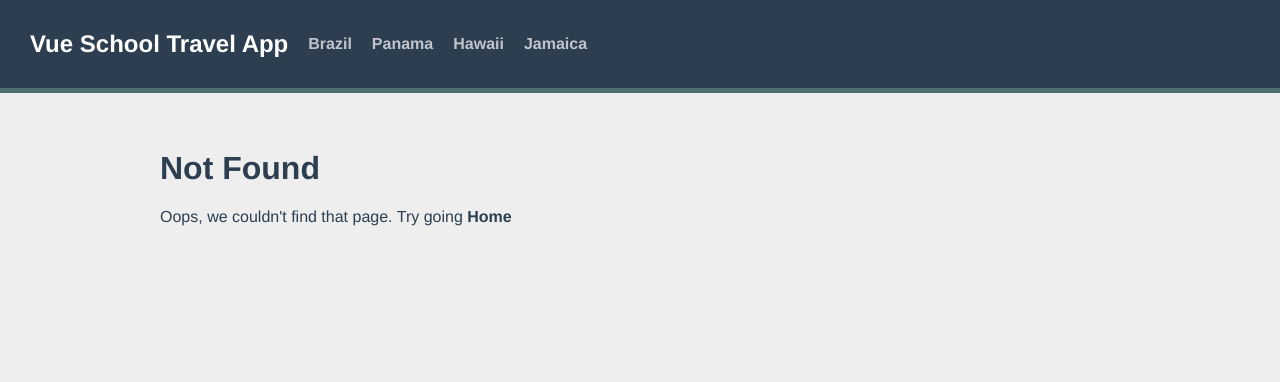
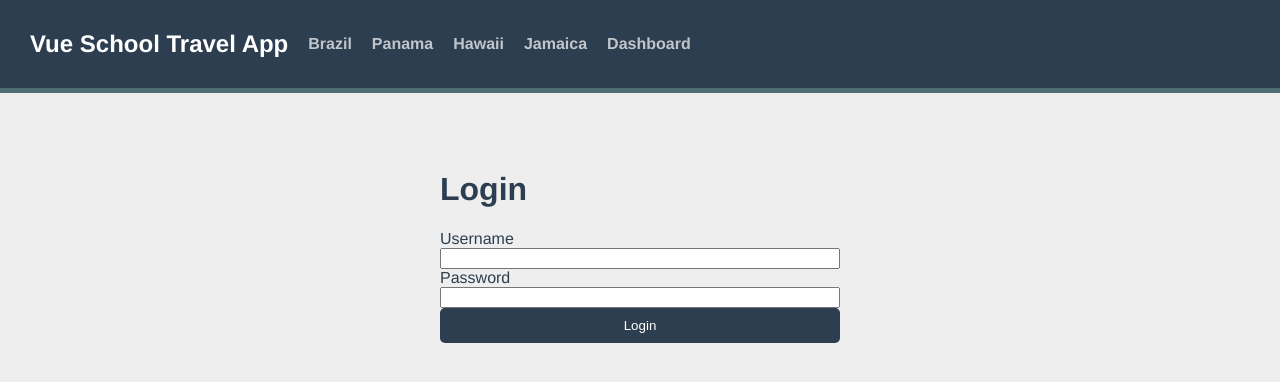
Before and after one commit to Daaaiii/vue-school-travel-app, a Vue app: page /login in a window 1280 px wide. Before the commit this address had no page. Shown: the top 382 px of the page. Built offline with nearby package versions, Linux system fonts and the light colour scheme.

Commit message:
feat: add route meta field

```diff
--- a/src/components/TheNavegation.vue
+++ b/src/components/TheNavegation.vue
@@ -1,23 +1,24 @@
 <template>
-    <div id="nav">
-        <RouterLink id="logo" :to="{path:'/'}">Vue School Travel App</RouterLink>
+  <div id="nav">
+    <RouterLink id="logo" :to="{ path: '/' }">Vue School Travel App</RouterLink>
 
-        <RouterLink v-for="destination in destinations"
-        :key="destination.id"
-            :to="{ name: 'destination.show',
-            params: { id: destination.id, slug:destination.slug } }">
+    <RouterLink v-for="destination in destinations" :key="destination.id" :to="{
+      name: 'destination.show',
+      params: { id: destination.id, slug: destination.slug }
+    }">
 
-            {{ destination.name }}
+      {{ destination.name }}
 
-        </RouterLink>
-    </div>
+    </RouterLink>
+    <RouterLink :to="{name: 'protected'}">Dashboard</RouterLink>
+  </div>
 </template>
 
 <script>
 import sourceData from '@/data.json';
 
 export default {
-  data(){
+  data() {
     return {
       destinations: sourceData.destinations
     }
@@ -27,6 +28,6 @@
 
 <style lang="css">
 #nav .vue-school-active-link {
-    transform: scale(1.1);
+  transform: scale(1.1);
 }
 </style>
--- a/src/router/index.js
+++ b/src/router/index.js
@@ -1,49 +1,67 @@
-import { createRouter, createWebHistory } from 'vue-router'
-import HomeView from '../views/HomeView.vue'
+import {createRouter, createWebHistory} from 'vue-router'
+import Home from '@/views/HomeView.vue'
 import sourceData from '@/data.json'
 
-const router = createRouter({
-  history: createWebHistory(import.meta.env.BASE_URL),
-  linkActiveClass: 'vue-school-active-link',
-  scrollBehavior(to, from, savedPosition) {
-    return savedPosition
-
+const routes = [
+  {path: '/', name: 'Home', component: Home},
+  {
+    path: '/protected',
+    name: 'protected',
+    component: ()=> import('@/views/ProtectedPage.vue'),
+    meta:{
+      requiresAuth: true,
+    }
   },
-  routes: [
-    { path: '/', name: 'Home', component: HomeView },
+  {
+    path: '/login',
+    name: 'login',
+    component: ()=> import('@/views/LoginPage.vue')
+  },
   {
     path: '/destination/:id/:slug',
     name: 'destination.show',
-      component: () => import('@/views/DestinationShow.vue'),
-      props: (route) => ({ ...route.params, id: parseInt(route.params.id) }),
-      beforeEnter(to, from) {
+    component: ()=>import('@/views/DestinationShow.vue'),
+    props: route=> ({...route.params, id: parseInt(route.params.id)}),
+    beforeEnter(to, from){
       const exists = sourceData.destinations.find(
-          (destination) => destination.id === parseInt(to.params.id)
+        destination => destination.id === parseInt(to.params.id)
       )
-        if (!exists)
-          return {
+      if(!exists) return {
         name: 'NotFound',
         // allows keeping the URL while rendering a different page
         params: { pathMatch: to.path.split('/').slice(1) },
         query: to.query,
-            hash: to.hash
+        hash: to.hash,
       }
     },
-      children: [
+    children:[
       {
         path: ':experienceSlug',
         name: 'experience.show',
         component: () => import('@/views/ExperienceShow.vue'),
-          props: (route) => ({ ...route.params, id: parseInt(route.params.id) })
+        props: route=> ({...route.params, id: parseInt(route.params.id)})
       }
     ]
   },
   {
     path: '/:pathMatch(.*)*',
     name: 'NotFound',
-      component: () => import('@/views/NotFound.vue')
+    component: ()=> import('@/views/NotFound.vue')
   }
 ]
+
+const router = createRouter({
+  history: createWebHistory(),
+  routes,
+  scrollBehavior (to, from, savedPosition) {
+    return savedPosition || new Promise((resolve)=>{
+      setTimeout(()=> resolve({ top:0 }), 300)
     })
-
+  }
+})
+router.beforeEach((to, from)=>{
+  if(to.meta.requiresAuth && !window.user){
+    return {name: 'login'}
+  }
+})
 export default router
--- /dev/null
+++ b/src/views/LoginPage.vue
@@ -0,0 +1,31 @@
+<template>
+    <div class="login">
+        <form class="form" @submit.prevent="login">
+            <h1>Login</h1>
+            <label for="username">Username</label>
+            <input v-model="username" type="text" name="username">
+            <label for="password">Password</label>
+            <input v-model='pasword' type="text" name="password">
+            <button class="btn">Login</button>
+        </form>
+
+    </div>
+</template>
+<script>
+export default {
+    data() {
+        return {
+            username: '',
+            password: ''
+        }
+    },
+    methods: {
+        login() {
+            // Auth user against API.
+
+            window.user = this.username
+            this.$router.push({ name: 'protected' })
+        }
+    }
+}
+</script>
--- /dev/null
+++ b/src/views/ProtectedPage.vue
@@ -0,0 +1,21 @@
+<template>
+    <div>
+      <h1>Greetings, {{username}}</h1>
+      <button @click="logout">Logout</button>
+    </div>
+  </template>
+  <script>
+  export default {
+    data(){
+      return {
+        username: window.user
+      }
+    },
+    methods:{
+      logout(){
+        window.user = null
+        this.$router.push({name: 'Home'})
+      }
+    }
+  }
+  </script>
```
Lines whose indentation alone changed are shown as unchanged.
